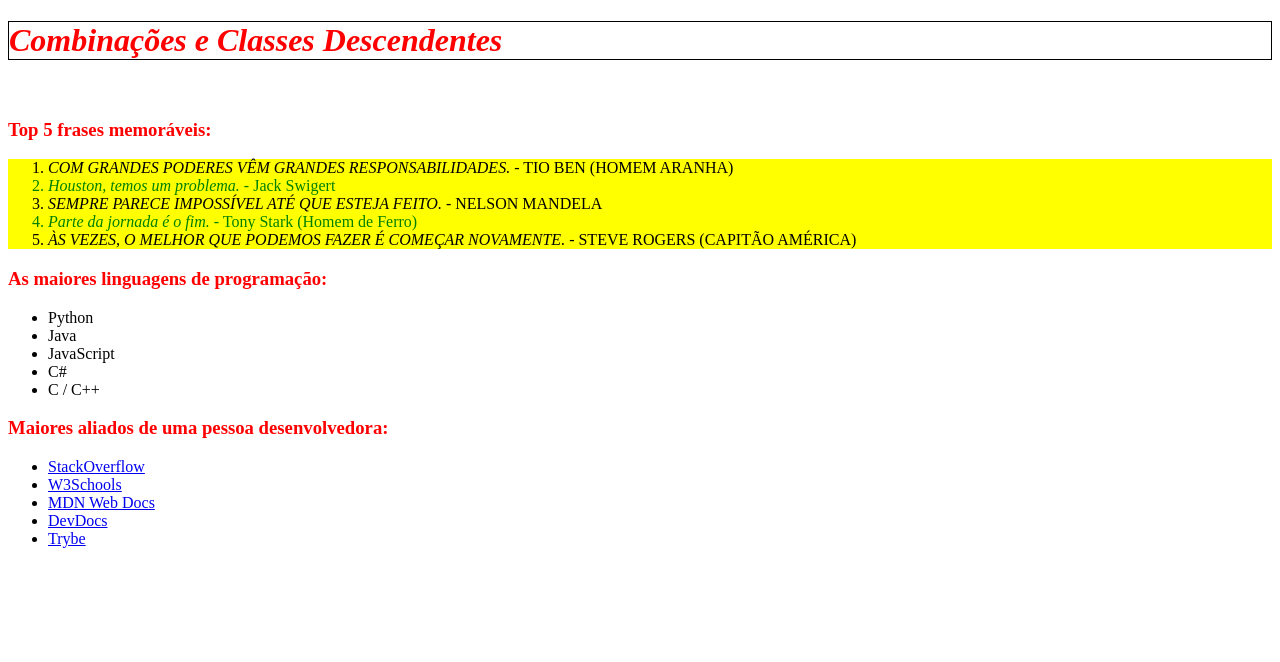
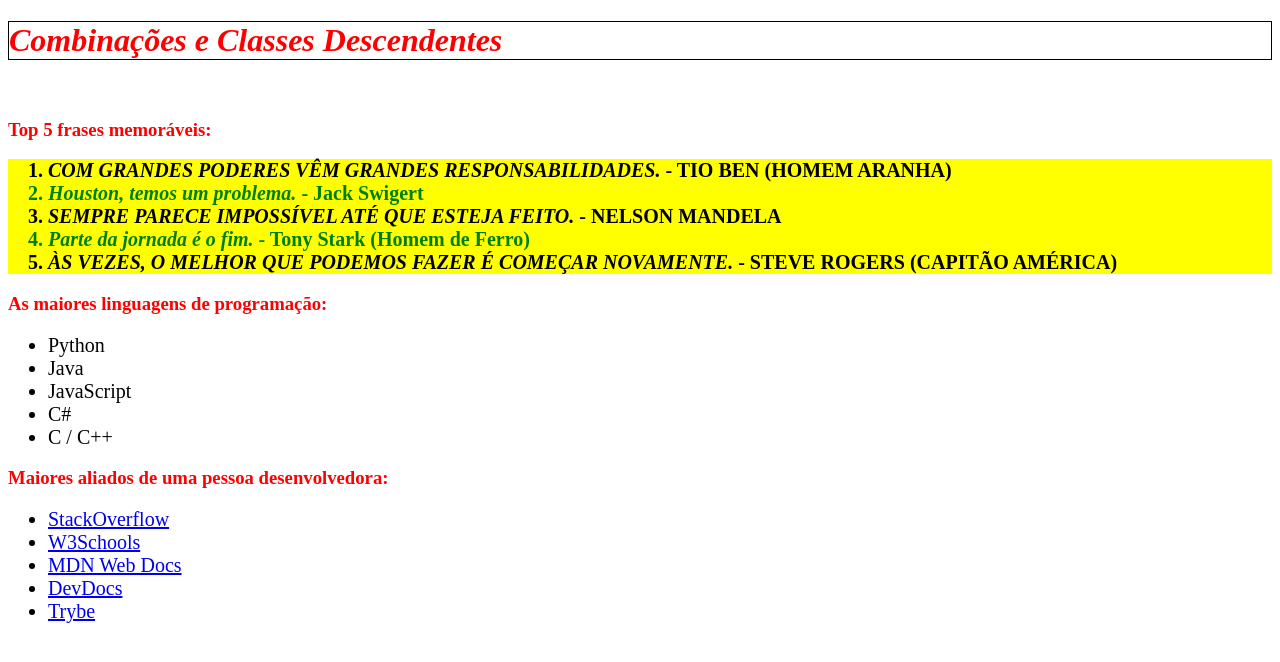
Before and after one commit to alanguilhermeM/trybe-exercicios, a plain HTML site: page Intrudução-à-HTML-e-CSS/Dia03-Seletores-e-Posicionamento/index5.html in a window 1280 px wide. Drawn offline with Linux system fonts and the light colour scheme.

Commit message:
Aumentando a fonte de todas as li e transformando em negrito todo texto em italico das li

```diff
--- a/Intrudução-à-HTML-e-CSS/Dia03-Seletores-e-Posicionamento/style5.css
+++ b/Intrudução-à-HTML-e-CSS/Dia03-Seletores-e-Posicionamento/style5.css
@@ -14,3 +14,10 @@
     size: 40px;
     border: 1px solid black;
 }
+
+li {
+    font-size: 20px;
+}
+ol.list_ordenada {
+    font-weight: bold;
+}
```
